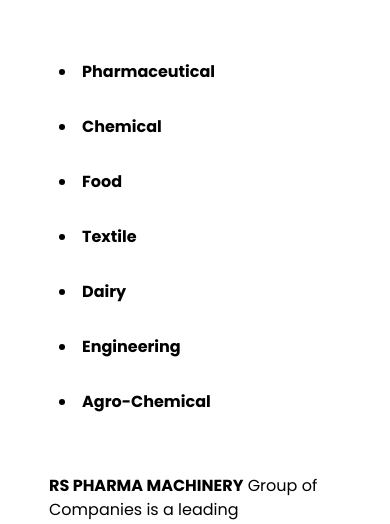
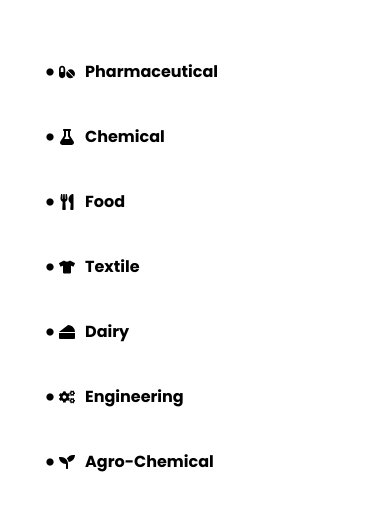
Before and after one commit to BharatAgni/rspharmamachinery, a React (Create React App) app: page / in a window 390 px wide. Shown: the part 700-1224 px from the top of the page. Built offline with nearby package versions, Linux system fonts and the light colour scheme.

Commit message:
add FontAwesome icons for improved UI; refactor Presence component for better layout and responsiveness

```diff
--- a/package.json
+++ b/package.json
@@ -3,6 +3,8 @@
   "version": "0.1.0",
   "private": true,
   "dependencies": {
+    "@fortawesome/free-solid-svg-icons": "^6.7.2",
+    "@fortawesome/react-fontawesome": "^0.2.2",
     "cra-template": "1.2.0",
     "framer-motion": "^12.4.10",
     "lucide": "^0.474.0",
--- a/src/components/Navbar/Navbar.jsx
+++ b/src/components/Navbar/Navbar.jsx
@@ -55,9 +55,10 @@ const Navbar = () => {
     return (
         <>
             <nav className={sticky ? "nav-dark" : ""}>
-                <div className="nav-brand">
+            <div className="nav-brand">
+                <Link to="/">
                     <img src={logo} alt="RS PHARMA MACHINERY Logo" className="logo" />
-                    {/* <span className="brand-text">RS PHARMA MACHINERY</span> */}
+                </Link>
                 </div>
 
                 <ul className={`nav-link ${navState ? "open" : ""}`}>
--- a/src/components/Presence/Presence.css
+++ b/src/components/Presence/Presence.css
@@ -14,6 +14,31 @@
     margin-top: 1px;
   }
 
+  .industry-list {
+    display: grid;
+    grid-template-columns: repeat(auto-fit, minmax(200px, 1fr)); /* Responsive columns */
+    gap: 50px; /* Space between items */
+    max-width: 900px;
+    padding-left: 20px;
+    margin: 60px 80px;
+    list-style: none; /* Removes default dots */
+  }
+
+  .industry-list li {
+    display: flex;
+    align-items: center;
+    gap: 10px; /* Space between icon & text */
+    font-weight: bold;
+    position: relative;
+  }
+
+  .industry-list li::before {
+    content: "•"; /* Custom dot */
+    position: absolute;
+    left: -15px; /* Align dot properly */
+    font-size: 24px;
+    color: black;
+  }
 
 .Presence{
     padding-top: 20px; ;
@@ -91,6 +116,14 @@
         margin-bottom: 20px;
     }
 }
+@media (max-width: 768px) {
+    .industry-list {
+      grid-template-columns: 1fr; /* Single column layout for mobile */
+      gap: 40px;
+      margin: 50px 0;
+    }
+  }
+
 @media (max-width:700px){
 
     .Presence .PRODUCTS{
--- a/src/components/Presence/Presence.jsx
+++ b/src/components/Presence/Presence.jsx
@@ -1,5 +1,6 @@
 import React from 'react'
 import './Presence.css'
+import { FaPills, FaFlask, FaUtensils, FaTshirt, FaCheese, FaCogs, FaSeedling } from "react-icons/fa";
 import Title from '../Title/Title'
 import Presence_img_1 from "../../assets/FLUIID BED PROCESSOR 1.png"
 import Presence_img_2 from "../../assets/Rapid Mixer Granulator.jpg"
@@ -7,42 +8,17 @@ import Presence_img_3 from "../../assets/Ointment Manufacturing Plant 3.jpg"
 import Presence_img_4 from "../../assets/VaccumeTray dryer.jpg"
 const Presence = () => {
   return (
-    <div className='Presence-main wrapper'>
-  <Title title="OUR INDUSTRY PRESENCE" className="title" />
-  <ul style={{
-  display: "flex",
-  flexWrap: "wrap",
-  justifyContent: "flex-start",
-  gap: "30px",
-  paddingLeft: "20px",
-  listStyleType: "disc",
-  listStylePosition: "inside",
-  fontWeight: "bold",
-  maxWidth: "900px" ,
-  marginBottom: "50px",
-  marginTop: "50px"
-}}>
-  <li>Pharmaceutical</li>
-  <li>Chemical</li>
-  <li>Food</li>
-  <li>Textile</li>
-  <li>Dairy</li>
-  <li>Engineering</li>
-  <li>Agro-Chemical</li>
-</ul>
-
-<style>
-{`
-  @media (max-width: 768px) {
-    ul {
-      flex-direction: column;
-      gap: 10px;
-      max-width: 100%;
-    }
-  }
-`}
-</style>
-
+    <div className="Presence-main wrapper">
+    <Title title="OUR INDUSTRY PRESENCE" className="title" />
+    <ul className="industry-list">
+      <li><FaPills /> Pharmaceutical</li>
+      <li><FaFlask /> Chemical</li>
+      <li><FaUtensils /> Food</li>
+      <li><FaTshirt /> Textile</li>
+      <li><FaCheese /> Dairy</li>
+      <li><FaCogs /> Engineering</li>
+      <li><FaSeedling /> Agro-Chemical</li>
+    </ul>
 
 
         <p style={{ color: "black", marginBottom: "10px", lineHeight: "1.5", padding: "10px", textAlign: "left" }}>
```
Also changed, not shown: 1 other file (tests, documents, lock files or other folders).
